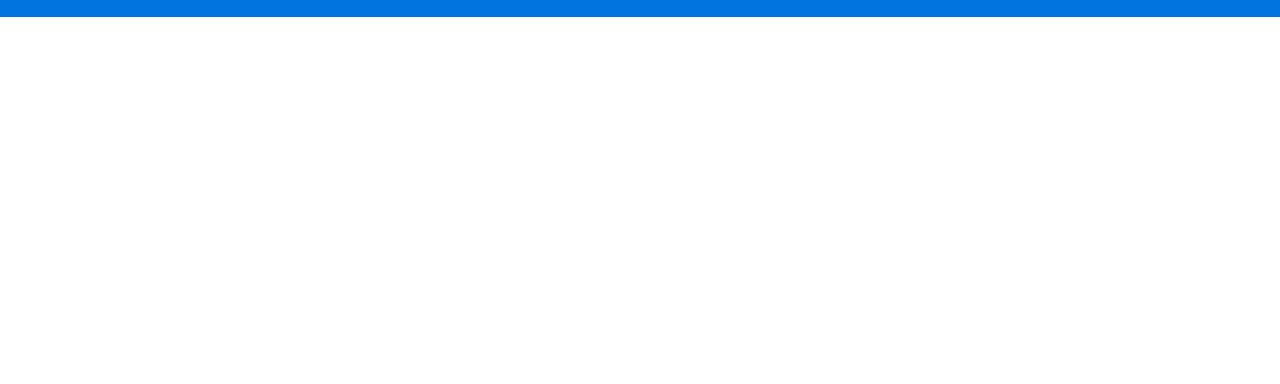
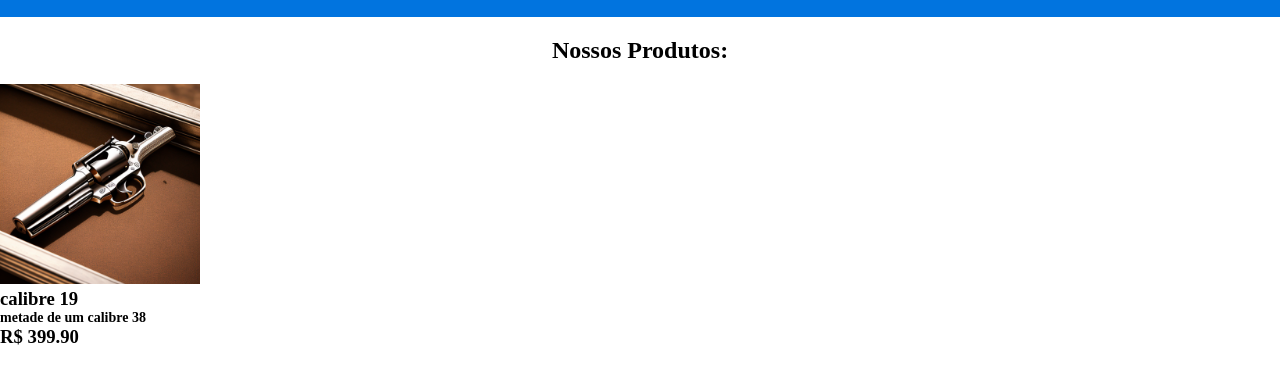
Before and after one commit to ArthurGracas/site, a plain HTML site: page index.html in a window 1280 px wide. Shown: the part 60-444 px from the top of the page. Drawn offline with Linux system fonts and the light colour scheme.

Commit message:
ultima alteração

```diff
--- a/index.html
+++ b/index.html
@@ -16,5 +16,14 @@
             <li class="cabecalho-lista-item">produtos metafisicos</li>
         </ul>
     </header>
+    <section class="produtos">
+        <h2 class="produtos-titulo">Nossos Produtos:</h2>
+        <div class="produto-div">
+            <img class="imagempro1" src="revolver19.jpg" alt="arma">
+            <h3 class="produto1">calibre 19</h3>
+            <h3 class="descpro1">metade de um calibre 38</h3>
+            <h3 class="preçopro1" >R$ 399.90</h3>
+        </div>
+    </section>
 </body>
 </html>
--- a/style.css
+++ b/style.css
@@ -14,3 +14,13 @@
     margin: 0 16px;
     font-size: 18px;
 }
+.imagempro1{
+    width: 200px;
+}
+.descpro1{
+    font-size: 14px;
+}
+.produtos-titulo{
+    text-align: center;
+    padding: 20px;
+}
```
Also changed, not shown: livroesp.jpg (added), pato.jpg (added), regador.webp (added), revolver19.jpg (added), store-front.png (added), viagem.jpg (added).
